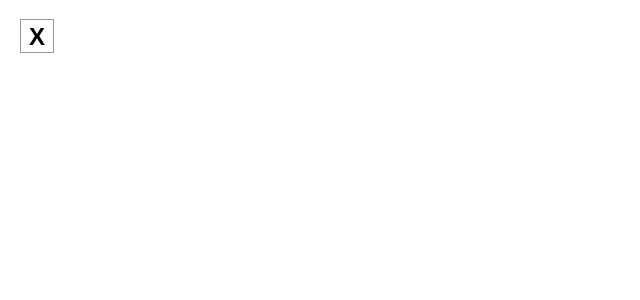
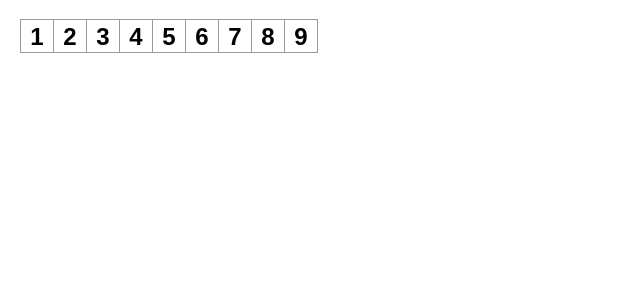
Before and after one commit to BCFCODE/Tutorial-Tic-Tac-Toe, a React (Vite) app: page / in a window 1280 px wide. Shown: the top 300 px of the page, without its empty margins (0-640 px from the left). Built offline with nearby package versions, Linux system fonts and the light colour scheme.

Commit message:
BoardRow component implemented

```diff
--- a/src/App.tsx
+++ b/src/App.tsx
@@ -2,7 +2,19 @@ import "./App.css";
 import Square from "./components/Square";
 
 function App() {
-  return <Square />;
+  return (
+    <>
+      <Square>1</Square>
+      <Square>2</Square>
+      <Square>3</Square>
+      <Square>4</Square>
+      <Square>5</Square>
+      <Square>6</Square>
+      <Square>7</Square>
+      <Square>8</Square>
+      <Square>9</Square>
+    </>
+  );
 }
 
 export default App;
--- a/src/components/Square.tsx
+++ b/src/components/Square.tsx
@@ -1,7 +1,11 @@
-export default function Square() {
+interface Props {
+  children: string | number;
+}
+
+export default function Square({ children }: Props) {
   return (
     <button type="button" className="square">
-      X
+      {children}
     </button>
   );
 }
```
Also changed, not shown: src/components/BoardRow.tsx (added, +9 -0 lines).
